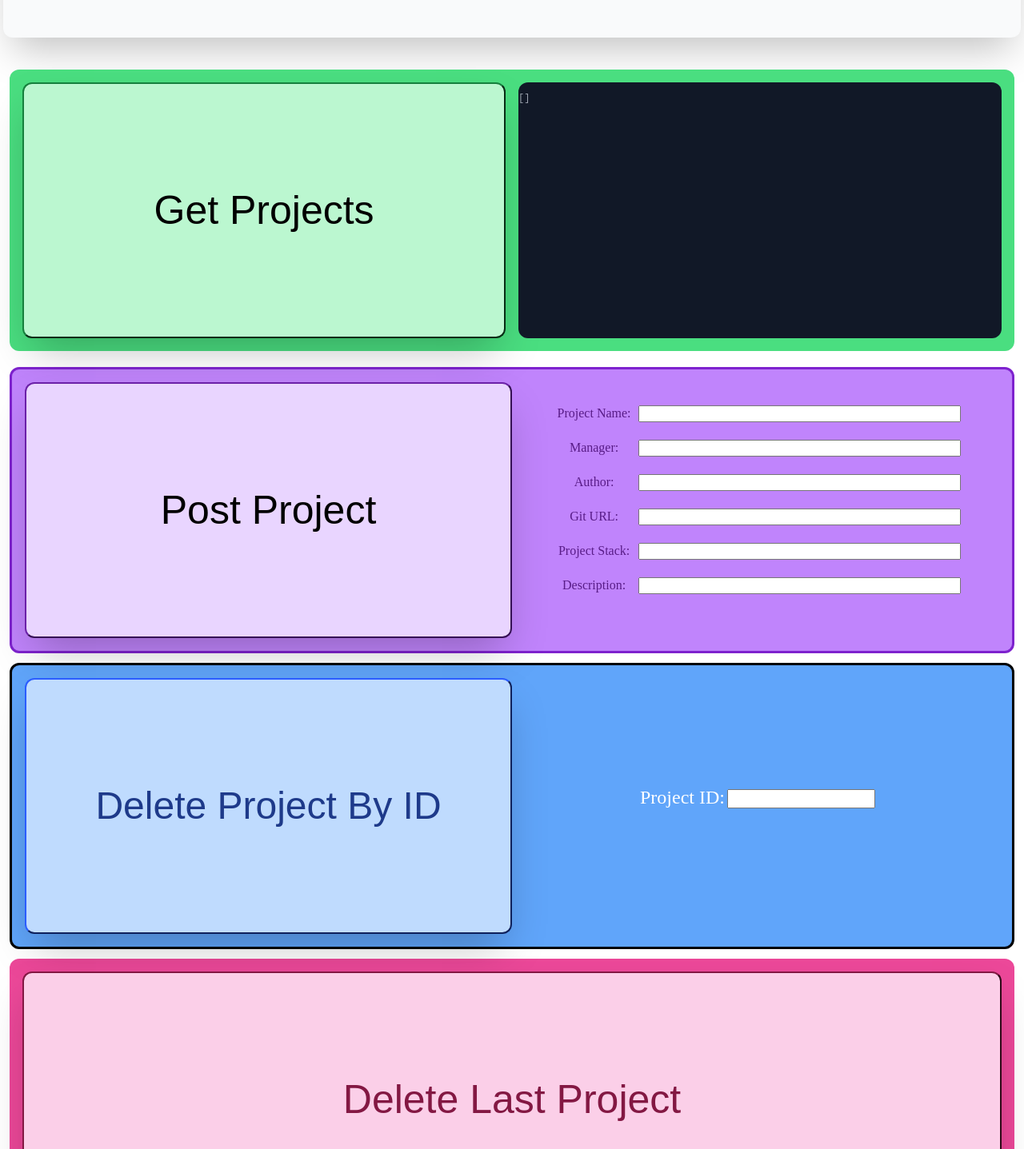
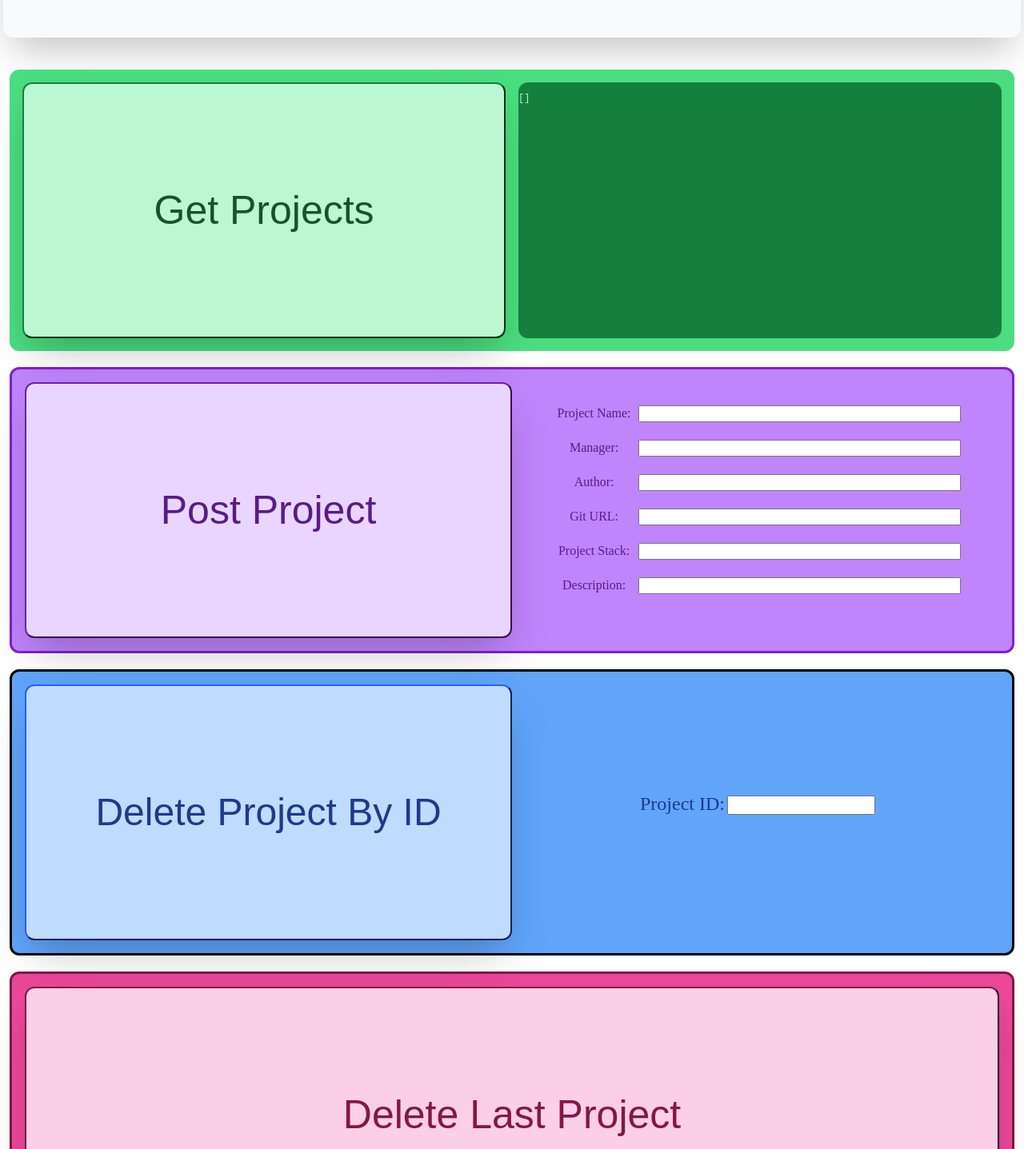
Before and after one commit to NilK15/NilK15.github.io, a React (Create React App) app: page / in a window 1280 px wide. Shown: the part 133-1570 px from the top of the page at 80% size. Built offline with nearby package versions, Linux system fonts and the light colour scheme.

Commit message:
adjusted more css

```diff
--- a/src/components/Body.tsx
+++ b/src/components/Body.tsx
@@ -69,14 +69,14 @@ const Body = () => {
     return (
         <div className='bodyOverview flex-col p-3 rounded-xl '>
             <div className='getDiv mb-5 mt-3 rounded-xl border-green-800 bg-green-400 p-4'>
-                <button className='getButton shadow-2xl rounded-xl border-green-700 bg-green-200 cursor-pointer hover:bg-green-300' onClick={fetchDataGet}> Get Projects
+                <button className='getButton text-green-900 shadow-2xl rounded-xl border-green-700 bg-green-200 cursor-pointer hover:bg-green-300' onClick={fetchDataGet}> Get Projects
                 </button>
-                <div className='dataItems bg-gray-900 rounded-xl ml-4'>
-                    <pre className='text-xs text-gray-400'>{JSON.stringify(data, null, 2)}</pre>
+                <div className='dataItems bg-green-700 rounded-xl ml-4'>
+                    <pre className='text-xs text-green-200'>{JSON.stringify(data, null, 2)}</pre>
                 </div>
             </div>
-            <div className='postDiv mt-3 bg-purple-400 rounded-xl border-solid border-purple-700 text-purple-900 p-4'>
-                <button type="submit" form="postForm" className='postButton shadow-2xl rounded-xl bg-purple-200 border-purple-800 hover:bg-purple-300 cursor-pointer' > Post
+            <div className='postDiv mt-3 mb-5 bg-purple-400 rounded-xl border-solid border-purple-700 text-purple-900 p-4'>
+                <button type="submit" form="postForm" className='postButton shadow-2xl rounded-xl bg-purple-200 text-purple-900 border-purple-800 hover:bg-purple-300 cursor-pointer' > Post
                     Project
                 </button>
                 <div className='formContainer '>
@@ -107,17 +107,17 @@ const Body = () => {
                     </form>
                 </div>
             </div>
-            <div className='deletDivSpecific flex mt-3 rounded-xl border-solid blue-900 bg-blue-400 p-4'>
+            <div className='deletDivSpecific flex mt-3 mb-5 rounded-xl border-solid blue-900 bg-blue-400 p-4'>
                 <button className='deleteButtonSpecific shadow-2xl rounded-xl border-blue-800 bg-blue-200 hover:bg-blue-300 text-blue-900 w-1/2 h-80 text-5xl' onClick={() => fetchDataDelete(parseInt((document.getElementById("idNumber") as HTMLInputElement).value))}> Delete Project By ID
                 </button>
                 <div className='block w-1/2 text-center'>
                     <form id="idForm" className='pt-32'>
-                        <label className='text-white text-2xl'> Project ID: </label>
+                        <label className='text-blue-900 text-2xl'> Project ID: </label>
                         <input type="number" id="idNumber" className='pt-1 ml-1' />
                     </form>
                 </div>
             </div>
-            <div className='deleteDiv flex rounded-xl p-4 bg-pink-500 mt-3'>
+            <div className='deleteDiv flex rounded-xl mb-5 p-4 bg-pink-500 mt-3 border-solid border-pink-900'>
                 <button className='deleteButton rounded-xl shadow-2xl border-pink-900 bg-pink-200 hover:bg-pink-300 text-pink-900 cursor-pointer' onClick={() => fetchDataDelete(0)}> Delete
                     Last Project
                 </button>
```
